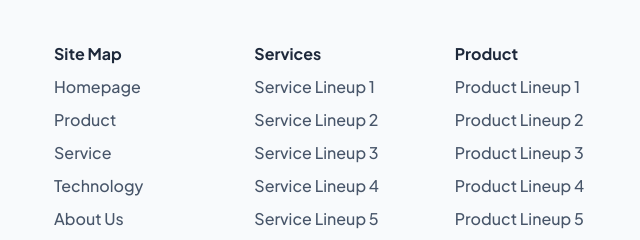
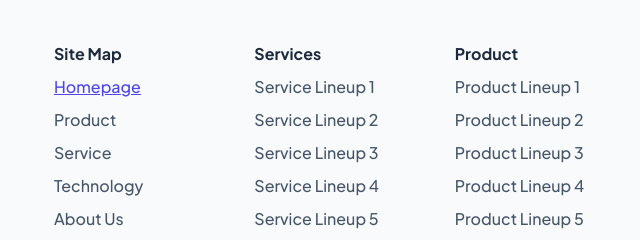
Before and after one commit to zulfiker21/slothui-single-page, a plain HTML site: page index.html in a window 1280 px wide. In both pictures the pointer is over the link "Homepage". Shown: the part 7022-7262 px from the top of the page, 0-640 px from the left. Drawn offline with Linux system fonts and the light colour scheme.

Commit message:
your commit message

```diff
--- a/css/style.css
+++ b/css/style.css
@@ -581,6 +581,10 @@ gap: 10px;
   font-size: 14px;
   font-weight: 500;
 }
+.common li a:hover{
+  color: #4F46E5;
+  text-decoration: underline;
+}
 
 /* footer end */
 
--- a/index.html
+++ b/index.html
@@ -4,16 +4,20 @@
 <head>
     <meta charset="UTF-8">
     <meta name="viewport" content="width=device-width, initial-scale=1.0">
-    <title>Document</title>
+    <title>slothui landing page</title>
+    <!--font-awesome-->
     <link rel="stylesheet" href="https://cdnjs.cloudflare.com/ajax/libs/font-awesome/4.7.0/css/font-awesome.min.css">
+    <!--google fonts-->
     <link rel="preconnect" href="https://fonts.googleapis.com">
     <link rel="preconnect" href="https://fonts.gstatic.com" crossorigin>
     <link href="https://fonts.googleapis.com/css2?family=Plus+Jakarta+Sans:ital,wght@0,200..800;1,200..800&display=swap"
         rel="stylesheet">
+    <!--css-->
     <link rel="stylesheet" href="css/style.css">
 </head>
 
 <body>
+    <!--header start-->
     <section class="header-section">
         <div class="container">
             <nav>
@@ -36,6 +40,7 @@
             </nav>
         </div>
     </section>
+    <!--banner start-->
     <section class="banner-section">
         <div class="container">
             <div class="hero-top">
@@ -60,6 +65,7 @@
             </div>
         </div>
     </section>
+    <!--work start-->
     <section class="work-section">
         <div class="container">
             <div class="works-wrapper">
@@ -88,6 +94,7 @@
             </div>
         </div>
     </section>
+    <!--tabs start-->
     <section class="tabs-section">
         <div class="container">
             <div class="tabs-wrapper">
@@ -105,28 +112,32 @@
                         <div class="tabss">
                             <div class="tab-button active" onclick="showImage(0)">
                                 <h3>Convallis tellus id interdum velit</h3>
-                                <p>Est pellentesque elit ullamcorper dignissim cras. In pellentesque massa placerat duis ultricies.</p>
+                                <p>Est pellentesque elit ullamcorper dignissim cras. In pellentesque massa placerat duis
+                                    ultricies.</p>
                             </div>
                             <div class="tab-button" onclick="showImage(1)">
                                 <h3>Id interdum velit laoreet id donec ultrices</h3>
-                            <p>Est pellentesque elit ullamcorper dignissim cras. In pellentesque massa placerat duis ultricies.</p>
+                                <p>Est pellentesque elit ullamcorper dignissim cras. In pellentesque massa placerat duis
+                                    ultricies.</p>
                             </div>
                             <div class="tab-button" onclick="showImage(2)">
                                 <h3>Convallis tellus id interdum velit</h3>
-                            <p>Est pellentesque elit ullamcorper dignissim cras. In pellentesque massa placerat duis ultricies.</p>
+                                <p>Est pellentesque elit ullamcorper dignissim cras. In pellentesque massa placerat duis
+                                    ultricies.</p>
                             </div>
-                          </div>
+                        </div>
                     </div>
                     <div class="tabs-thumb">
                         <div class="tab-images">
                             <img src="images/tabs image.jpg" class="tab-image active" alt="Image 1">
                             <img src="images/banner image.png" class="tab-image" alt="Image 2">
                             <img src="images/tabs image.jpg" class="tab-image" alt="Image 3">
-                          </div>
+                        </div>
                     </div>
                 </div>
             </div>
     </section>
+    <!--company-logos start-->
     <section class="company-logos container">
         <img src="images/delta.png" alt="Delta">
         <img src="images/boeing.png" alt="Boeing">
@@ -140,6 +151,7 @@
         <img src="images/pepsi.png" alt="Pepsi">
         <img src="images/adidas.png" alt="Adidas">
     </section>
+    <!--features start-->
     <section class="features-section">
         <div class="container">
             <div class="Features">
@@ -148,7 +160,8 @@
                         <h2 class="subtitle center">Our Main Features</h2>
                     </div>
                     <h2 class="title center">Our Primary Features</h2>
-                    <p class="description center max-w">Volutpat commodo sed egestas egestas fringilla phasellus. Tincidunt
+                    <p class="description center max-w">Volutpat commodo sed egestas egestas fringilla phasellus.
+                        Tincidunt
                         eget nullam non nisi. Nisi porta lorem mollis aliquam ut porttitor leo.</p>
                     <div class="Features-bottom">
                         <div class="card-container">
@@ -169,7 +182,8 @@
                                 <div class="icon"> <img src="images/setting.svg" alt="setting"></div>
                                 <div class="title">Streamlined Process</div>
                                 <div class="description">
-                                    Montes nascetur ridiculus mus mauris vitae ultricies leo integer malesuada. Quis porta
+                                    Montes nascetur ridiculus mus mauris vitae ultricies leo integer malesuada. Quis
+                                    porta
                                     non pulvinar neque laoreet.
                                 </div>
                             </div>
@@ -179,7 +193,8 @@
                                 <div class="icon"> <img src="images/brush.svg" alt="brush"></div>
                                 <div class="title">Minimum Effort</div>
                                 <div class="description">
-                                    Tincidunt eget nullam non nisi est amet facilisis magna. Rhoncus dolor purus non enim
+                                    Tincidunt eget nullam non nisi est amet facilisis magna. Rhoncus dolor purus non
+                                    enim
                                     praesent elementum.
                                 </div>
                             </div>
@@ -206,7 +221,8 @@
                                 <div class="icon"> <img src="images/smile.svg" alt="smile"></div>
                                 <div class="title">Don’t Worry About Life</div>
                                 <div class="description">
-                                    Pharetra diam sit amet nisl suscipit adipiscing bibendum est. Risus ultricies tristique
+                                    Pharetra diam sit amet nisl suscipit adipiscing bibendum est. Risus ultricies
+                                    tristique
                                     nulla aliquet enim tortor.
                                 </div>
                             </div>
@@ -217,6 +233,7 @@
             </div>
         </div>
     </section>
+    <!--testimonial start-->
     <section class="testimonial-section">
         <div class="container">
             <div class="testimonial-top">
@@ -420,6 +437,7 @@
                 </div>
             </div>
     </section>
+    <!--our-office start-->
     <section class="our-office-section">
         <div class="container">
             <div class="our-office">
@@ -452,6 +470,7 @@
             </div>
         </div>
     </section>
+    <!--faq start-->
     <section class="faq-section">
         <div class="container">
             <div class="faq">
@@ -544,6 +563,7 @@
             </div>
         </div>
     </section>
+    <!--download start-->
     <section class="download-section">
         <div class="container">
             <div class="download-wrapper">
@@ -563,6 +583,7 @@
             </div>
         </div>
     </section>
+    <!--footer start-->
     <section class="footer-section">
         <div class="container">
             <div class="footer-columns">
@@ -654,5 +675,7 @@
     </section>
 
 </body>
+<!--js start-->
 <script src="js/main.js"></script>
+
 </html>
```
